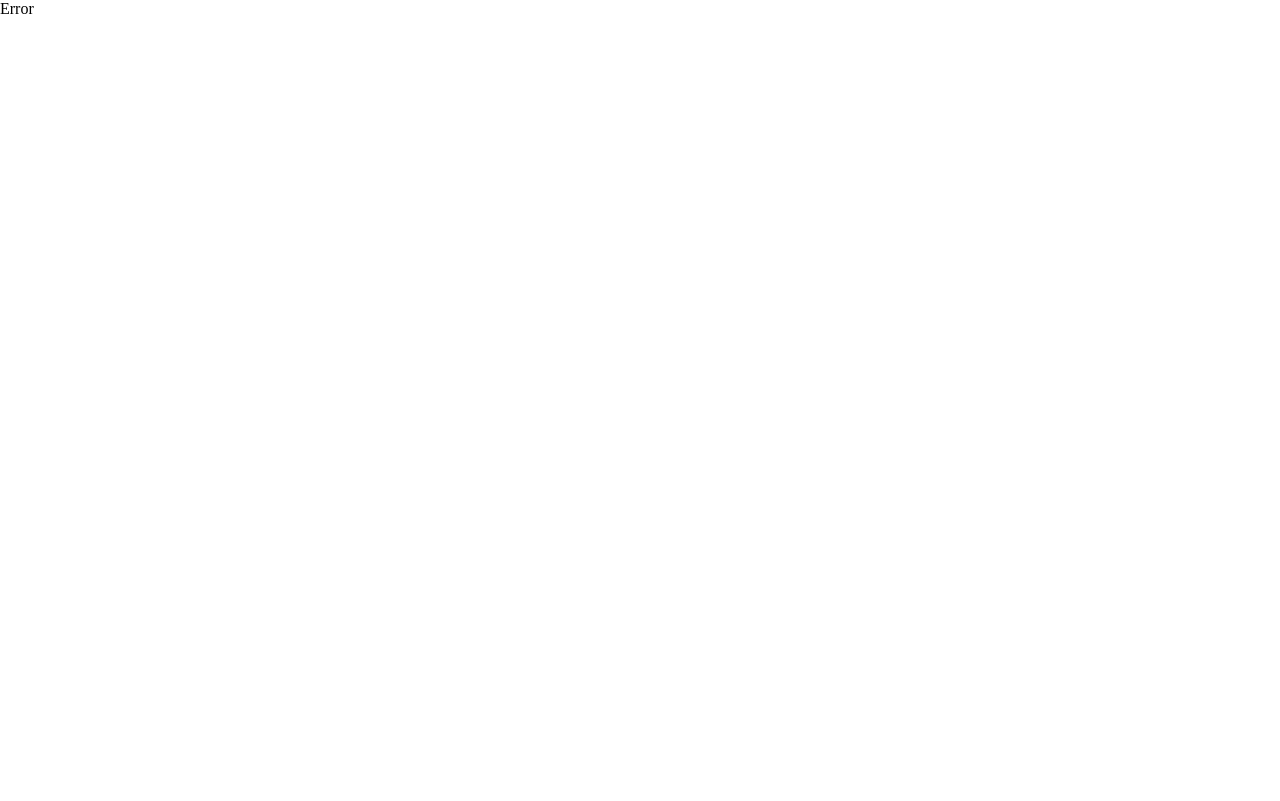
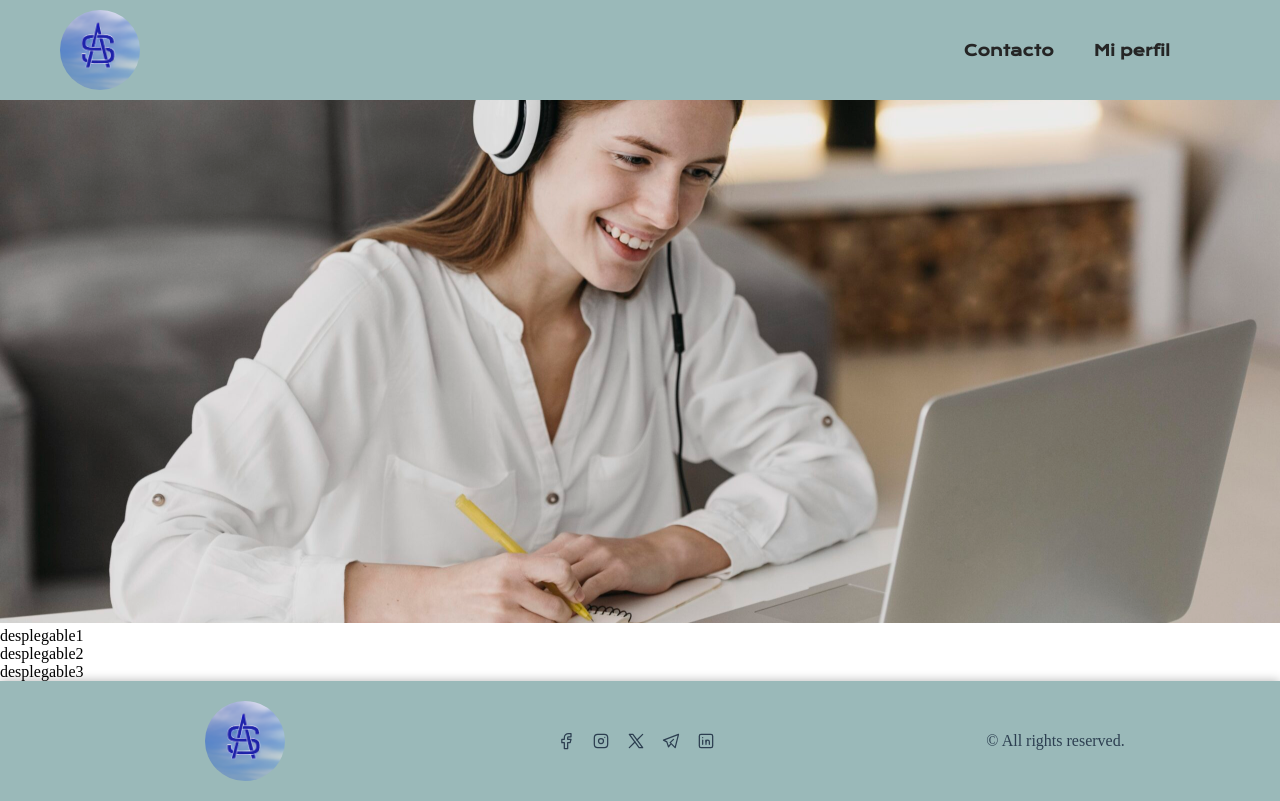
Before and after one commit to PabloElectricista/c18-18-n-node-react, a React (Vite) app in the folder frontend/: page /cartillas in a window 1280 px wide. Before the commit this address had no page. Built offline with nearby package versions, Linux system fonts and the light colour scheme; a web font is replaced by a local one.

Commit message:
nuevos cambios cartillas

```diff
--- a/frontend/src/App.jsx
+++ b/frontend/src/App.jsx
@@ -3,6 +3,7 @@ import Home from './views/home';
 import Clinic from './views/clinic'
 import Login from './views/login';
 import Patient from './views/patient';
+import Cartillas from './views/cartillas'
 import ProtectedRoutes from './components/protected';
 
 function App() {
@@ -33,6 +34,11 @@ function App() {
         },
       ]
     },
+    {
+      path: '/cartillas',
+      element: <Cartillas />,
+      errorElement: <div>Error</div>
+    },
   ]);
 
   return (
--- /dev/null
+++ b/frontend/src/components/navbar/NavbarCliente.jsx
@@ -0,0 +1,24 @@
+import './navbarcliente.css'
+import { Link } from 'react-router-dom'
+import logo from "../../assets/logonew.png"
+
+const NavbarCliente = () => {
+    return (
+        <div className="navbar">
+            <img
+                alt="logo Agenda Salud"
+                src={logo}
+                className="nav-logo"
+            />
+            <nav className="nav-links">
+                <Link className="nav-link">
+                    Contacto
+                </Link>
+                <Link className="nav-link">
+                    Mi perfil
+                </Link>
+            </nav>
+        </div>
+    )
+}
+export default NavbarCliente
--- /dev/null
+++ b/frontend/src/components/navbar/navbarcliente.css
@@ -0,0 +1,37 @@
+.navbar{
+    /* background-color: #58BACF; color definido por ux */
+    background-color: #1d616171;
+    display: flex;
+    justify-content: space-between;
+    width: 100%;
+    box-shadow: 0px 0px 10px rgba(0, 0, 0, 0.5);
+    padding: 10px;
+}
+
+.nav-links{
+    display: flex;
+    gap: 40px;
+    margin-right: 100px;
+    align-items: center;
+}
+
+.nav-link{
+    text-decoration: none;
+    color: #252525;
+    font-weight: bold;
+    font-size: 15px;
+    font-family: "Krona One", sans-serif;
+    transition: cubic-bezier(0.075, 0.82, 0.165, 1) 0.5s;
+}
+
+.nav-link:hover{
+    color: #1d6161d3
+}
+
+.nav-logo{
+    margin-left: 50px;
+    width: 80px;
+    height: 80px;
+    border-radius:50%;
+    object-fit: cover;
+}
--- /dev/null
+++ b/frontend/src/views/cartillas.css
@@ -0,0 +1,19 @@
+.containerCartilla {
+    width: 100%;
+    display: flex;
+    overflow: auto;
+    min-height: 100vh;
+    align-items: center;
+    flex-direction: column;
+    overflow-x: hidden;
+    margin: 0px auto;
+    padding: 0px auto;
+}
+
+.cartillasInt{
+    width: 100%;
+}
+
+.imgCartilla{
+    width: 100%;
+}
--- /dev/null
+++ b/frontend/src/views/cartillas.jsx
@@ -0,0 +1,25 @@
+import React from 'react'
+
+import Footer from '../components/footer/Footer'
+import foto from "../assets/cartilla/foto.png"
+import NavbarCliente from '../components/navbar/NavbarCliente'
+import "./cartillas.css"
+
+const Cartillas = () => {
+    return (
+        <div className='containerCartilla'>
+            <NavbarCliente />
+            <div className='cartillasInt'>
+                <img src={foto} alt='foto' className='imgCartilla' />
+                <div>
+                    <div>desplegable1</div>
+                    <div>desplegable2</div>
+                    <div>desplegable3</div>
+                </div>
+            </div>
+            <Footer />
+        </div>
+    )
+}
+
+export default Cartillas
```
Also changed, not shown: frontend/src/assets/cartilla/foto.png (added).
